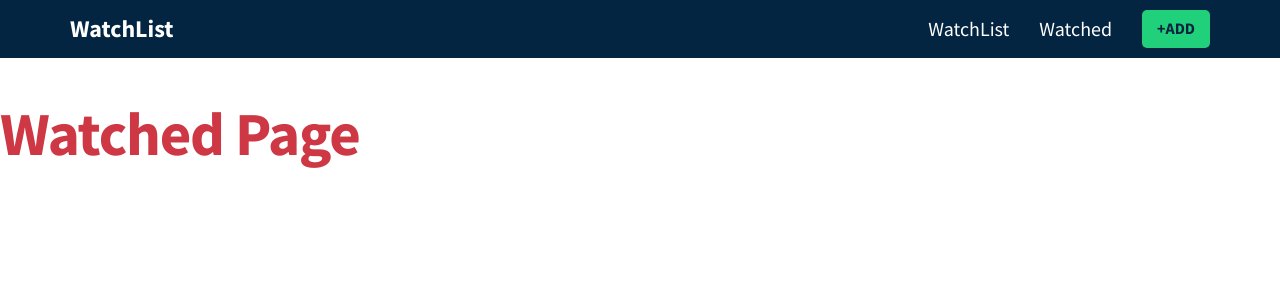
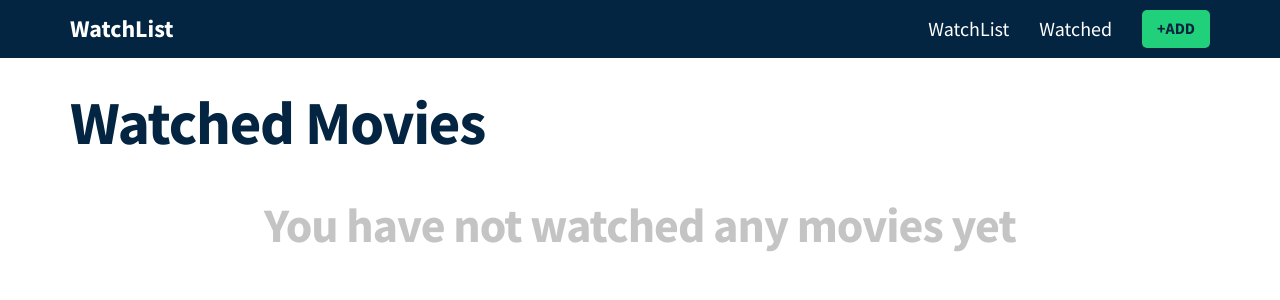
Before and after one commit to Jeffrey949/Movie-Playlist, a React (Vite) app: page /watched in a window 1280 px wide. Shown: the top 300 px of the page. Built offline with nearby package versions, Linux system fonts and the light colour scheme.

Commit message:
implementation of logic on the watched page

```diff
--- a/src/components/MovieControls.jsx
+++ b/src/components/MovieControls.jsx
@@ -4,18 +4,38 @@ import { useContext } from 'react';
 import { GlobalContext } from '../context/GlobalState';
 
 export default function MovieControls({ movie, type }) {
-  const { removeMovieFromWatchlist } = useContext(GlobalContext);
+  const {
+    removeMovieFromWatchlist,
+    addMovieToWatched,
+    moveToWatchlist,
+    removeFromWatched,
+  } = useContext(GlobalContext);
   return (
     <div className="inner-card-controls">
       {type === 'watchlist' && (
         <>
-          <button className="ctrl-btn">
+          <button className="ctrl-btn" onClick={() => addMovieToWatched(movie)}>
             <i className="fa-fw far fa-eye"></i>
           </button>
 
           <button
             className="ctrl-btn"
             onClick={() => removeMovieFromWatchlist(movie.id)}
+          >
+            <i className="fa-fw fa fa-times"></i>
+          </button>
+        </>
+      )}
+
+      {type === 'watched' && (
+        <>
+          <button className="ctrl-btn" onClick={() => moveToWatchlist(movie)}>
+            <i className="fa-fw far fa-eye-slash"></i>
+          </button>
+
+          <button
+            className="ctrl-btn"
+            onClick={() => removeFromWatched(movie.id)}
           >
             <i className="fa-fw fa fa-times"></i>
           </button>
--- a/src/components/Watched.jsx
+++ b/src/components/Watched.jsx
@@ -1,7 +1,28 @@
+import { useContext } from 'react';
+import { GlobalContext } from '../context/GlobalState';
+import MovieCard from './MovieCard';
+
 export default function Watched() {
+  const { watched } = useContext(GlobalContext);
+
   return (
-    <div>
-      <h1>Watched Page</h1>
+    <div className="movie-page">
+      <div className="container">
+        <div className="header">
+          <h1 className="heading">Watched Movies</h1>
+        </div>
+        {watched.length > 0 ? (
+          <div className="movie-grid">
+            {watched.map((movie) => (
+              <li key={movie.id}>
+                <MovieCard movie={movie} type="watched" />
+              </li>
+            ))}
+          </div>
+        ) : (
+          <h2 className="no-movies">You have not watched any movies yet</h2>
+        )}
+      </div>
     </div>
   );
 }
--- a/src/context/AppReducer.jsx
+++ b/src/context/AppReducer.jsx
@@ -12,6 +12,27 @@ export default (state, action) => {
           (movie) => movie.id !== action.payload
         ),
       };
+    case 'ADD_MOVIE_TO_WATCHED':
+      return {
+        ...state,
+        watchlist: state.watchlist.filter(
+          (movie) => movie.id !== action.payload.id
+        ),
+        watched: [action.payload, ...state.watched],
+      };
+    case 'MOVE_TO_WATCHLIST':
+      return {
+        ...state,
+        watched: state.watched.filter(
+          (movie) => movie.id !== action.payload.id
+        ),
+        watchlist: [action.payload, ...state.watchlist],
+      };
+    case 'REMOVE_FROM_WATCHED':
+      return {
+        ...state,
+        watched: state.watched.filter((movie) => movie.id !== action.payload),
+      };
 
     default:
       return state;
--- a/src/context/GlobalState.jsx
+++ b/src/context/GlobalState.jsx
@@ -33,6 +33,18 @@ export const GlobalProvider = (props) => {
   const removeMovieFromWatchlist = (id) => {
     dispatch({ type: 'REMOVE_MOVIE_FROM_WATCHLIST', payload: id });
   };
+
+  const addMovieToWatched = (movie) => {
+    dispatch({ type: 'ADD_MOVIE_TO_WATCHED', payload: movie });
+  };
+
+  const moveToWatchlist = (movie) => {
+    dispatch({ type: 'MOVE_TO_WATCHLIST', payload: movie });
+  };
+
+  const removeFromWatched = (id) => {
+    dispatch({ type: 'REMOVE_FROM_WATCHED', payload: id });
+  };
   return (
     <GlobalContext.Provider
       value={{
@@ -40,6 +52,9 @@ export const GlobalProvider = (props) => {
         watched: state.watched,
         addMovieToWatchlist,
         removeMovieFromWatchlist,
+        addMovieToWatched,
+        moveToWatchlist,
+        removeFromWatched,
       }}
     >
       {props.children}
```
